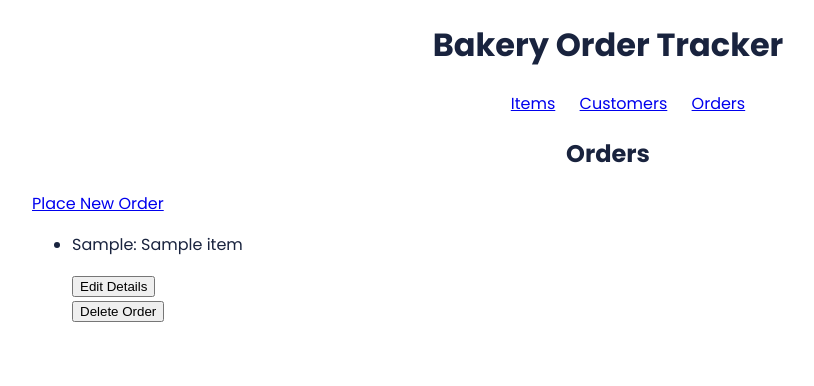
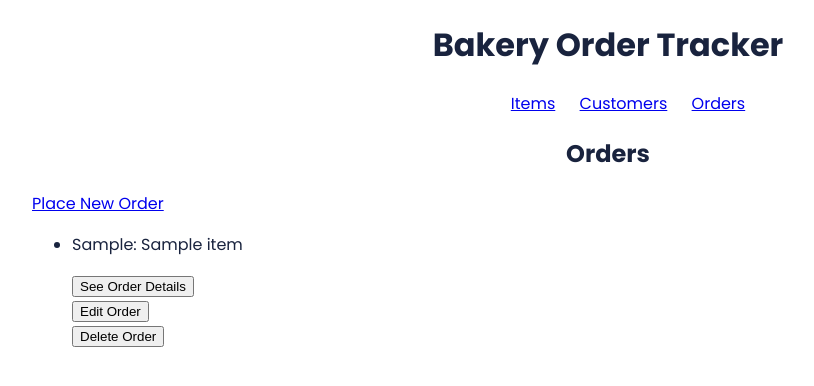
Before and after one commit to cemmartin/python_project, a Flask app: page /orders in a window 1280 px wide. Shown: the top 386 px of the page, without its empty margins (32-846 px from the left). Run offline with Flask 3, Linux system fonts and the light colour scheme; tables that the repository leaves empty hold one stand-in row (values such as "Sample post").

```diff
--- a/controllers/order_controller.py
+++ b/controllers/order_controller.py
@@ -11,6 +11,11 @@ orders_blueprint = Blueprint("orders", __name__)
 def orders():
     orders = Order.query.all()
     return render_template("orders/index.jinja", orders=orders)
+
+@orders_blueprint.route("/orders/<id>")
+def show_order(id):
+    order_to_show = Order.query.get(id)
+    return render_template("orders/show.jinja", order=order_to_show)
 
 # creating an order
 @orders_blueprint.route("/orders", methods=["POST"])
@@ -38,10 +43,9 @@ def delete_order(id):
 
 # Need to add edit & update here!! The below is not working & I can't figure out why :(
 
-
-# @orders_blueprint("/orders/<id>/edit", methods=["GET"])
-# def edit_order(id):
-#     return render_template("/orders/edit.jinja", id=id) #need to add edit.jinja
+@orders_blueprint.route("/orders/<id>/edit", methods=["GET"])
+def edit_order(id):
+    return render_template("/orders/edit.jinja", id=id)
 
 # @orders_blueprint.route("/orders/<id>/update", methods=["POST"]) #not 100% sure this is the best way to go about this
 # def update_order(id):
--- a/templates/customers/show.jinja
+++ b/templates/customers/show.jinja
@@ -7,7 +7,6 @@
 {{ customer.email }}
 
 <ul>
-    {# Not currently showing each order  #}
     {% for order in customer.orders %}
     <li>{{ order.item.item_name }}</li>
     {% endfor %}
--- a/templates/orders/index.jinja
+++ b/templates/orders/index.jinja
@@ -13,8 +13,11 @@
     <li>
         <p>{{ order.customer.customer }}: {{ order.item.item_name }} </p>
         <p>
+            <form action="orders/{{order.id}}" method="GET">
+                <input type="submit" value="See Order Details">
+            </form>
             <form action="orders/{{ order.id}}/edit" method="GET" >
-                <input type="submit" value="Edit Details">
+                <input type="submit" value="Edit Order">
             </form>
 
             <form action="orders/{{ order.id }}/delete" method="POST">
```
Also changed, not shown: controllers/customer_controller.py (+4 -5 lines), templates/orders/edit.jinja (+5 -2 lines), templates/orders/show.jinja (added, +17 -0 lines).
